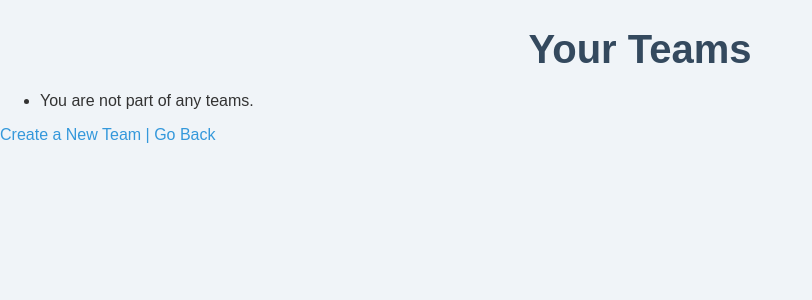
After one commit to DePaul-CSC-394-401/mini-project-team-1, a Django app: page /teams/ in a window 1280 px wide. The commit adds this page. Shown: the top 300 px of the page, without its empty margins (0-812 px from the left). Run offline with Django 5.2, Linux system fonts and the light colour scheme; the visitor is signed in with stand-in values (Sample User, id 1); data that the repository does not hold is empty.

Commit message:
create and view team functionality

```diff
--- a/templates/tasks.html
+++ b/templates/tasks.html
@@ -27,7 +27,9 @@
             <input type="text" name="c" placeholder="Categories" value="{{ request.GET.c }}">
             <button type="submit">Search</button>
 
-            <a href="{% url 'archived_tasks' %}" style="color:green;">View Archived Tasks</a>
+            <a href="{% url 'archived_tasks' %}" style="color:green;">View Archived Tasks | </a>
+            <a href="{% url 'create_team' %}" class="button">Create Team | </a>
+            <a href="{% url 'view_teams' %}" class="button">View Teams</a>
 
         </form>
 
--- /dev/null
+++ b/templates/view_teams.html
@@ -0,0 +1,15 @@
+{% extends 'base.html' %}
+{% block head %}
+<h1>Your Teams</h1>
+<ul>
+    {% for team in teams %}
+    <li>
+        <strong>{{ team.name }}</strong> - {{ team.description }}
+    </li>
+    {% empty %}
+    <li>You are not part of any teams.</li>
+    {% endfor %}
+</ul>
+<a href="{% url 'create_team' %}">Create a New Team | </a>
+<a href="{% url 'tasks' %}" class="button">Go Back</a>
+{% endblock %}
--- a/todo_app/urls.py
+++ b/todo_app/urls.py
@@ -14,5 +14,7 @@ urlpatterns = [
     path('task_archive/<str:pk>/', views.archiveTask, name='task_archive'),
     path('archived_tasks/', views.archivedTasks, name='archived_tasks'),
     path('task_restore/<str:pk>/', views.restoreTask, name='task_restore'),
-    path('task_add', views.AddTask, name='task_add')
+    path('task_add', views.AddTask, name='task_add'),
+    path('teams/create/', views.create_team, name='create_team'),
+    path('teams/', views.view_teams, name='view_teams'),
 ]
--- a/todo_app/views.py
+++ b/todo_app/views.py
@@ -7,7 +7,7 @@ from django.contrib.auth import update_session_auth_hash
 from django.views.generic.edit import CreateView
 from django.urls import reverse_lazy
 from .models import Task
-from .forms import TaskForm, TaskUpdateForm
+from .forms import TaskForm, TaskUpdateForm, TeamForm
 from django.contrib.auth import update_session_auth_hash
 from django.contrib.auth.forms import PasswordChangeForm
 from django.db import models
@@ -185,6 +185,24 @@ def AddTask(request):
     context = {'TaskForm': form}
     return render(request, 'task_add.html', context)
 
+def create_team(request):
+    if request.method == 'POST':
+        form = TeamForm(request.POST)
+        if form.is_valid():
+            team = form.save(commit=False)
+            team.save()
+            team.members.add(request.user)  # Add the user creating the team as a member
+            return redirect('view_teams')
+    else:
+        form = TeamForm()
+    return render(request, 'create_team.html', {'form': form})
+
+
+def view_teams(request):
+    teams = request.user.teams.all()  # Get all teams the user is part of
+    context = {'teams': teams}
+    return render(request, 'view_teams.html', context)
+
 
 '''
 ---------testing out versions--------------------------
```
Also changed, not shown: templates/create_team.html (added, +10 -0 lines), todo_app/forms.py (+9 -1 lines), todo_app/models.py (+9 -0 lines), todo_app/migrations/0014_team.py (added).
